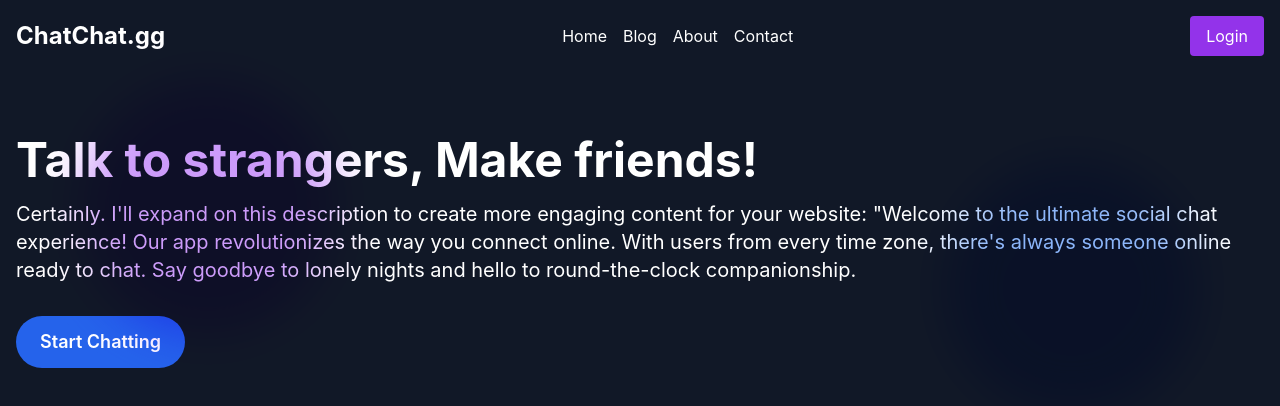
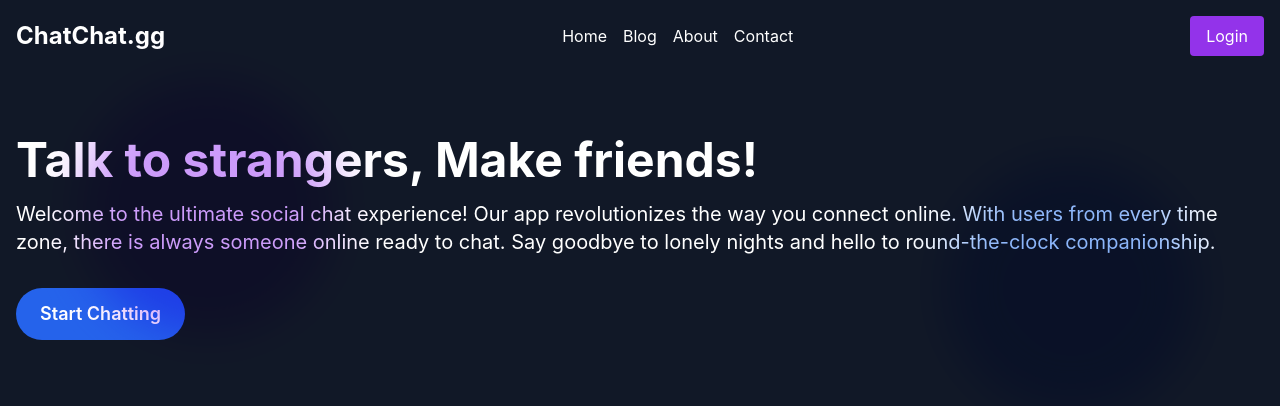
Before and after one commit to sunera321/MyChatAppSignalR_FrontEnd, a React (Create React App) app: page / in a window 1280 px wide. Shown: the top 406 px of the page. Built offline with nearby package versions, Linux system fonts and the light colour scheme.

Commit message:
Update dependencies and add prop-types to package.json and package-lock.json

```diff
--- a/package.json
+++ b/package.json
@@ -7,6 +7,7 @@
     "@testing-library/jest-dom": "^5.17.0",
     "@testing-library/react": "^13.4.0",
     "@testing-library/user-event": "^13.5.0",
+    "prop-types": "^15.8.1",
     "react": "^18.3.1",
     "react-dom": "^18.3.1",
     "react-icons": "^5.2.1",
@@ -41,6 +42,9 @@
     ]
   },
   "devDependencies": {
+    "eslint": "^8.57.0",
+    "eslint-plugin-react": "^7.34.3",
+    "eslint-plugin-react-hooks": "^4.6.2",
     "tailwindcss": "^3.4.4"
   }
 }
--- a/src/ChatAppLog/LogingChat.js
+++ b/src/ChatAppLog/LogingChat.js
@@ -26,9 +26,9 @@ const LogingChat = () => {
               <div className="mb-8 md:mb-0">
                 <h1 className="mb-4 text-4xl font-bold md:text-5xl">Talk to strangers, Make friends!</h1>
                 <p className="mb-8 text-xl">
-                Certainly. I'll expand on this description to create more engaging content for your website:
-"Welcome to the ultimate social chat experience! Our app revolutionizes the way you connect online.
-With users from every time zone, there's always someone online ready to chat. Say goodbye to lonely nights and hello to round-the-clock companionship.
+
+Welcome to the ultimate social chat experience! Our app revolutionizes the way you connect online.
+With users from every time zone, there is always someone online ready to chat. Say goodbye to lonely nights and hello to round-the-clock companionship.
                 </p>
                 <button className="px-6 py-3 text-lg font-semibold transition bg-blue-600 rounded-full hover:bg-blue-700">
                   <a href="/chathome">Start Chatting</a>
--- a/src/Components/ChatRoom.js
+++ b/src/Components/ChatRoom.js
@@ -1,8 +1,9 @@
 import React from 'react';
+import PropTypes from 'prop-types';
 
 const ChatRoom = ({ usermessages }) => {
     return (
-        <div className="flex-grow bg-white p-4 overflow-auto rounded-lg shadow-lg mb-4">
+        <div className="flex-grow p-4 mb-4 overflow-auto bg-white rounded-lg shadow-lg">
             {usermessages.map((msg, index) => (
                 <div key={index} className={`mb-2 p-2 rounded ${msg.isSystem ? 'bg-gray-200' : 'bg-blue-200'}`}>
                     <strong>{msg.user}: </strong>{msg.message}
@@ -12,4 +13,14 @@ const ChatRoom = ({ usermessages }) => {
     );
 }
 
+ChatRoom.propTypes = {
+    usermessages: PropTypes.arrayOf(
+        PropTypes.shape({
+            user: PropTypes.string.isRequired,
+            message: PropTypes.string.isRequired,
+            isSystem: PropTypes.bool.isRequired
+        })
+    ).isRequired
+};
+
 export default ChatRoom;
```
Also changed, not shown: src/Components/WaitingRoom.js (+6 -1 lines), src/massageBox/ChatBox.js (+8 -3 lines), .eslintrc.json (added), 1 other file (tests, documents, lock files or other folders).
